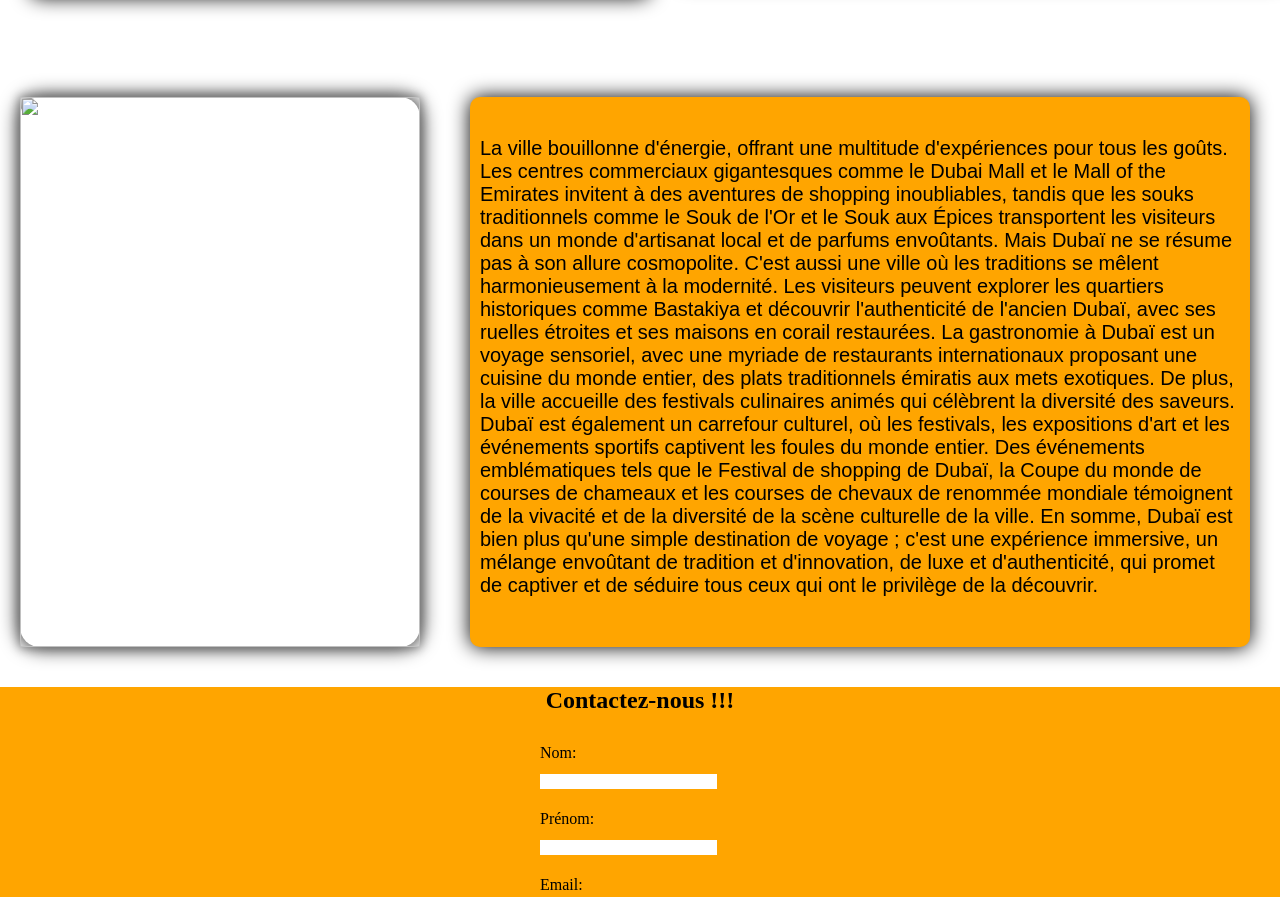
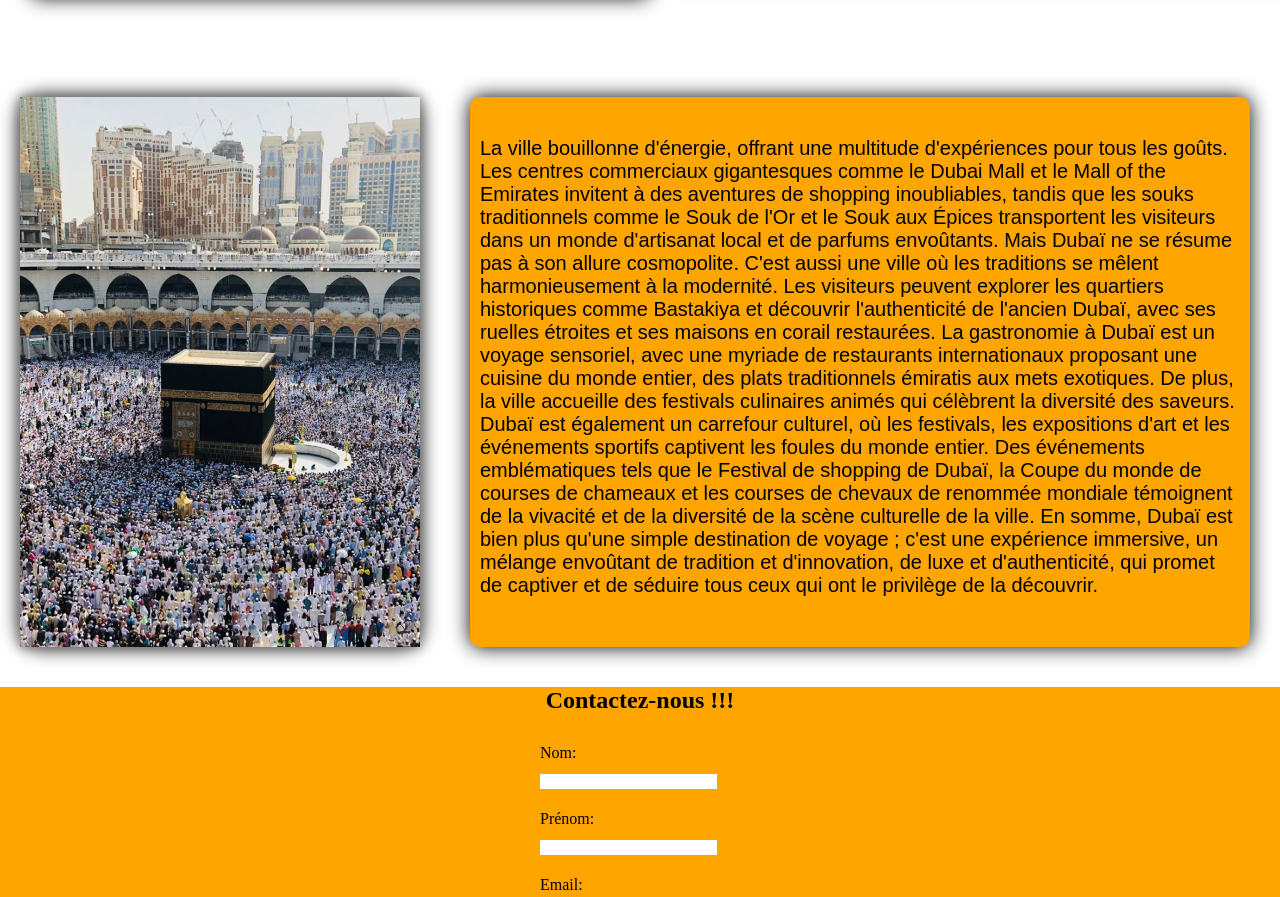
Before and after one commit to babouserigne028/babouserigne028, a plain HTML site: page Arabie Saoudite.html in a window 1280 px wide. Shown: the part 1103-2000 px from the top of the page. Drawn offline with Linux system fonts and the light colour scheme.

Commit message:
Update Arabie Saoudite.html

```diff
--- a/Arabie Saoudite.html
+++ b/Arabie Saoudite.html
@@ -64,7 +64,7 @@
         </div>
         <div class="box3">
             <div class="boximg3">
-                <img src="Images et videos/Arabie Saoudite/0d3405a7-69cb-4880-b736-8485b1b7e490.jpeg" alt="" width="667px" height="500px">
+                <img src="Arabie Saoudite/0d3405a7-69cb-4880-b736-8485b1b7e490.jpeg" alt="" width="667px" height="500px">
               </div>
             <div class="boxtexte3">
                 <p>
```
